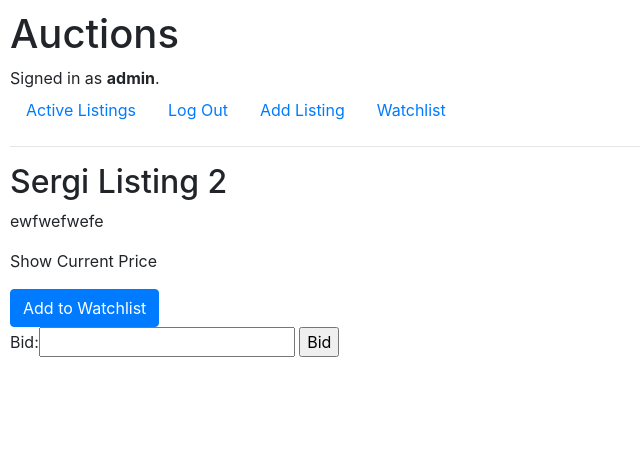
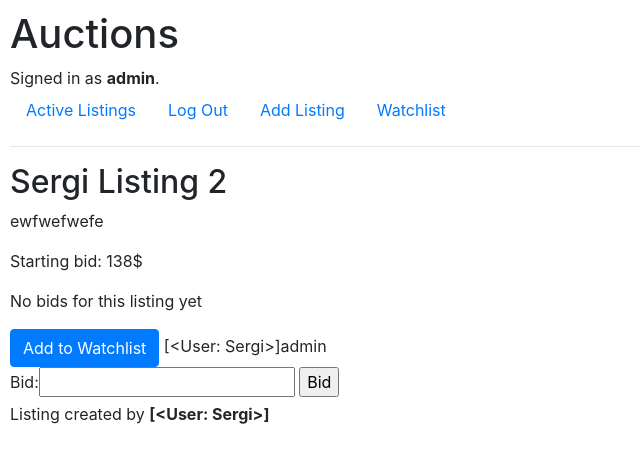
Before and after one commit to SergiOca87/CS502020-Project2, a Django app: page /13 in a window 1280 px wide. Shown: the top 463 px of the page, without its empty margins (0-640 px from the left). Run offline with Django 3.2, Linux system fonts and the light colour scheme; a user stored in the database is signed in; data comes from the database, SQL or seed files in the repository; both versions use the stored data as it was after the commit; parts of the project's set-up code (start-up, migrations or seed data) failed here and were passed over; some libraries are stand-ins or nearby versions.

Commit message:
model relationships

```diff
--- a/auctions/models.py
+++ b/auctions/models.py
@@ -7,27 +7,28 @@ from django.db import models
 
 
 # User is in quotes as it has not yet been defined before the Listing model, lazy reference
-class Bids(models.Model):
-    pass
-
 class User(AbstractUser):
     watchlist = models.ManyToManyField('Listing', blank=True, related_name="watchlist")
+
+class Bids(models.Model):
+    amount = models.PositiveIntegerField(default=None, null=True, blank=True)
+    bid_by = models.ForeignKey(User, related_name="bid_by", on_delete=models.CASCADE, default=None, null=True, blank=True)
+    bid_on = models.ForeignKey('Listing', related_name="bid_on", on_delete=models.CASCADE, default=None, null=True, blank=True)
 
 class Listing(models.Model):
     title = models.CharField(max_length=64)
     text_description = models.CharField(max_length=128)
     starting_bid = models.PositiveIntegerField()
     image_url = models.CharField(max_length=128)
-    created_by = models.ForeignKey(User, on_delete=models.CASCADE, related_name="created_by",default=None, null=True, blank=True)
+    created_by = models.ForeignKey(User, on_delete=models.CASCADE, related_name="created_by", default=None, null=True, blank=True)
     bids = models.ManyToManyField(Bids, blank=True, related_name="Bids")
-    # category (not sure)
+    category = models.CharField(max_length=64, default=None, null=True, blank=True)
 
 
     def __str__(self):
         return f"{self.title} has been added"
 
 
-
 class Comments(models.Model):
     pass
     # related to listing
--- a/auctions/templates/auctions/add.html
+++ b/auctions/templates/auctions/add.html
@@ -19,6 +19,9 @@
             <div class="form-group">
                 <input autofocus class="form-control" type="url" name="url" placeholder="Image URL">
             </div>
+            <div class="form-group">
+                <input autofocus class="form-control" type="text" name="category" placeholder="Category">
+            </div>
             <input type="hidden" name="user_id" value="{{ user.id }}">
             <input class="btn btn-primary" type="submit" value="Add Listing">
         </form>
--- a/auctions/templates/auctions/listing.html
+++ b/auctions/templates/auctions/listing.html
@@ -8,7 +8,13 @@
     {% endif %}
     <div>
         <p>{{ listing.text_description }}</p>
-        <p>Show Current Price</p>
+        <p>Starting bid: {{ listing.starting_bid }}$</p>
+
+        {% if bids > listing.starting_bid %}
+            <p>Latest Bid: {{ bids }}</p>
+        {% else %}
+            <p>No bids for this listing yet</p>
+        {% endif %}
 
         {% if user.is_authenticated %}
             <div class="actions">
@@ -16,7 +22,6 @@
                     <form action="{% url 'listing' listing.id %}" method="post">
                         {% csrf_token %}
                         <input type="submit" name="removeFromWatchlist" class="btn btn-primary" value="Remove from Watchlist">
-
                         {% if created_by == user %}
                             <input type="submit" name="closeListing" class="btn btn-danger" value="Close Listing">
                         {% endif %}
@@ -25,7 +30,8 @@
                     <form action="{% url 'listing' listing.id %}" method="post">
                         {% csrf_token %}
                         <input type="submit" name="addToWatchlist" class="btn btn-primary" value="Add to Watchlist">
-                        {% if created_by == user %}
+                        {{ created_by }}{{ user }}
+                        {% if user in created_by %}
                             <input type="submit" name="closeListing" class="btn btn-danger" value="Close Listing">
                         {% endif %}
                     </form>
@@ -34,10 +40,11 @@
             <form action="{% url 'listing' listing.id %}" method="post">
                 {% csrf_token %}
                 {{ form }}
-                <input type="submit" value="Bid">
+                <input type="submit" value="Bid" name="bid">
             </form>
         {% endif %}
 
+        <p>Listing created by <strong>{{ created_by }}</strong></p>
     </div>
 
 {% endblock %}
--- a/auctions/views.py
+++ b/auctions/views.py
@@ -88,7 +88,7 @@ def listing(request, listing_id):
     listing = Listing.objects.get(id=listing_id)
     current_user = request.user
     user_watchlist = Listing.objects.filter(watchlist=request.user.id)
-    created_by = User.objects.filter(created_by=listing_id).values('username')
+    created_by = list(User.objects.filter(created_by=listing_id))
     in_watchlist = False
 
     if request.method == "POST":
@@ -109,11 +109,10 @@ def listing(request, listing_id):
         return render(request, "auctions/listing.html", {
             "listing": listing,
             "in_watchlist": True,
-            "created_by": created_by,
+            "created_by": created_by[0],
             "form": NewBidForm()
         })
-    # if listing is in user watchlist...
-    #     render the listing with a button to remove from watchlist instead:
+
     else:
         print( 'last')
         print(current_user.watchlist)
```
Also changed, not shown: auctions/migrations/0001_initial.py, auctions/migrations/0002_auto_20200901_1618.py (deleted), auctions/migrations/0002_auto_20200901_1926.py (added), auctions/migrations/0003_auto_20200901_2015.py (added), db.sqlite3.
